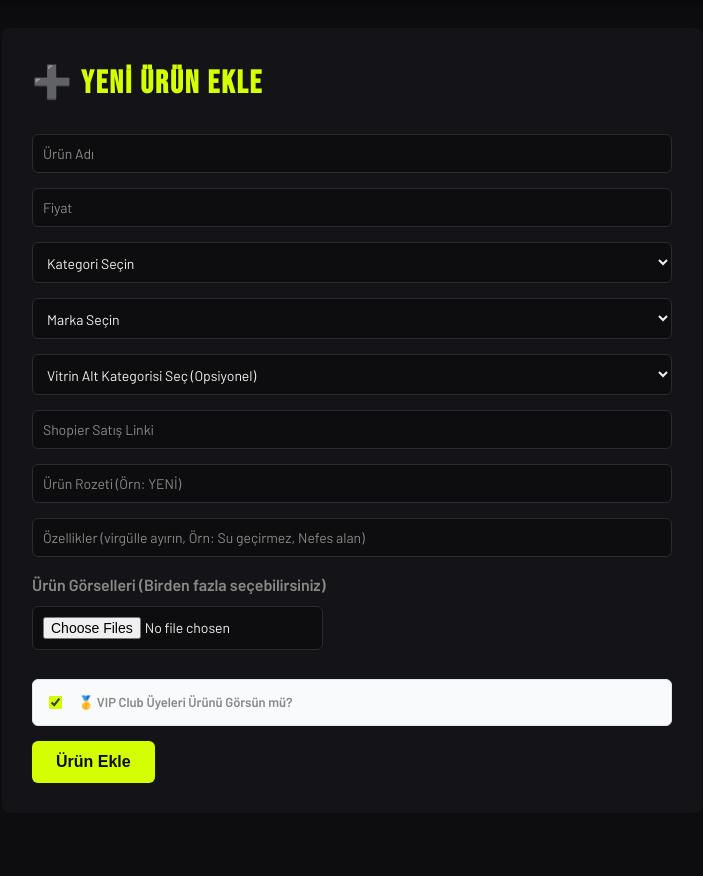
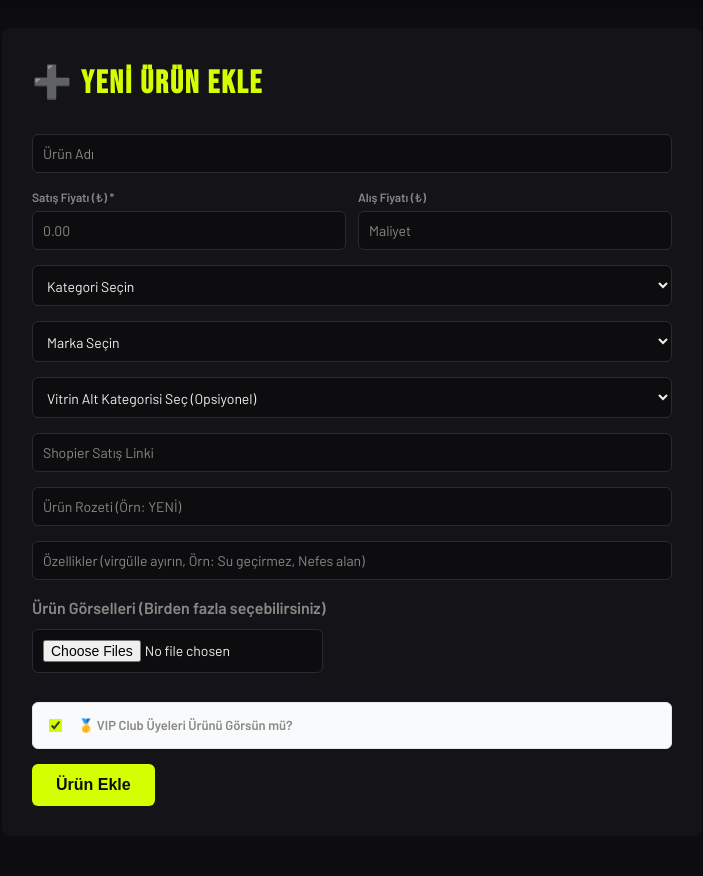
Before and after one commit to Xhanio57/GymGOZ, a Node server app: template views/admin-add-product.ejs in a window 1280 px wide. Shown: the part 61-937 px from the top of the page, without its empty margins (288-991 px from the left). Run offline with Node 20, Linux system fonts and the light colour scheme; the template is opened without the code that fills it, so the values that code supplies are empty; data comes from the database, SQL or seed files in the repository; some libraries are stand-ins or nearby versions.

Commit message:
Add costPrice (alış fiyatı) field to product add form and POST handler

```diff
--- a/routes/productRoutes.js
+++ b/routes/productRoutes.js
@@ -258,7 +258,7 @@ router.post('/api/products', upload.array('imageFiles', 10), async (req, res) =>
     for (const file of files) {
       await convertHeicToJpeg(file);
     }
-    const { name, price, category, barcode, image, description, brand, shopierLink, features, subcat, badge } = req.body;
+    const { name, price, costPrice, category, barcode, image, description, brand, shopierLink, features, subcat, badge } = req.body;
 
     if (!name || !price || !category) {
       // Clean up uploaded files on validation error
@@ -304,6 +304,7 @@ router.post('/api/products', upload.array('imageFiles', 10), async (req, res) =>
     const newProduct = new Product({
       name,
       price: parseFloat(price),
+      costPrice: costPrice !== undefined && costPrice !== '' ? parseFloat(costPrice) : 0,
       category,
       barcode: barcode && barcode.trim() ? barcode.trim() : undefined,
       image: imagePath,
--- a/views/admin-add-product.ejs
+++ b/views/admin-add-product.ejs
@@ -5,8 +5,17 @@
 
     <form id="productForm">
       <input type="text" id="name" placeholder="Ürün Adı" required>
-      <input type="number" id="price" step="0.01" placeholder="Fiyat" required>
-
+      <div style="display:grid;grid-template-columns:1fr 1fr;gap:12px;margin-bottom:0;">
+        <div>
+          <label style="display:block;font-size:12px;font-weight:600;color:#555;margin-bottom:4px;">Satış Fiyatı (₺) *</label>
+          <input type="number" id="price" step="0.01" placeholder="0.00" required style="margin-bottom:0;">
+        </div>
+        <div>
+          <label style="display:block;font-size:12px;font-weight:600;color:#059669;margin-bottom:4px;">Alış Fiyatı (₺)</label>
+          <input type="number" id="costPrice" step="0.01" placeholder="Maliyet" style="margin-bottom:0;border-color:#a7f3d0;">
+        </div>
+      </div>
+      <div style="height:15px;"></div>
       <select id="category" required>
         <option value="">Kategori Seç</option>
         <!-- Populated dynamically -->
@@ -314,6 +323,7 @@
         const formData = new FormData();
         formData.append('name', document.getElementById('name').value);
         formData.append('price', document.getElementById('price').value);
+        formData.append('costPrice', (document.getElementById('costPrice') || {value:''}).value);
         formData.append('category', category);
         formData.append('barcode', (document.getElementById('barcode') || {value:''}).value);
         formData.append('description', (document.getElementById('description') || {value:''}).value);
```
